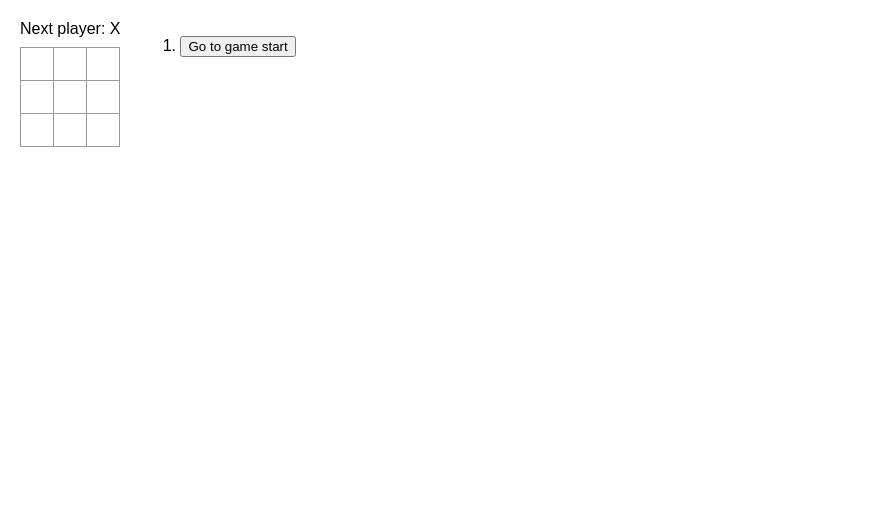
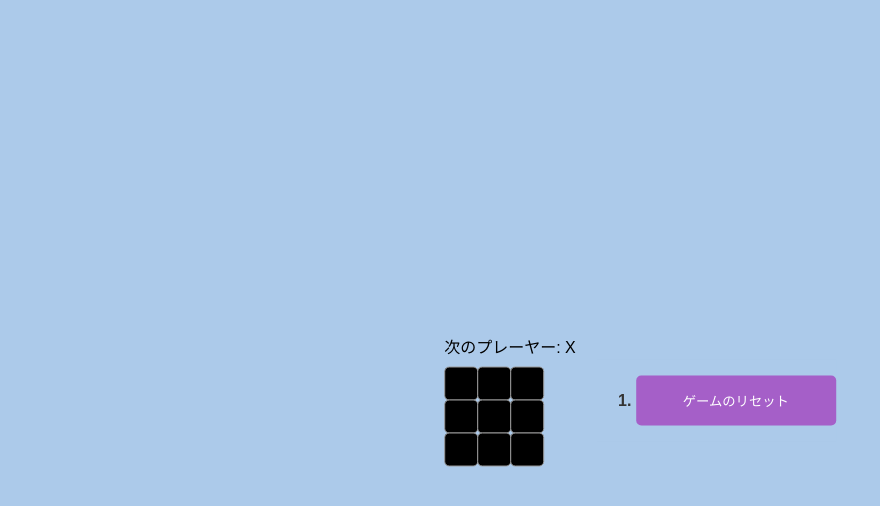
Before and after one commit to halim-kim/react, a React (Create React App) app: page / in a window 1280 px wide. Shown: the top 506 px of the page, without its empty margins (0-880 px from the left). Built offline with nearby package versions, Linux system fonts and the light colour scheme.

Commit message:
css added and clear game info

```diff
--- a/src/App.js
+++ b/src/App.js
@@ -28,10 +28,10 @@ function Board( {xIsNext, squares, onPlay}) {
   const winner = calculateWinner(squares);
   let status;
   if (winner) {
-    status = 'Winner: ' + winner;
+    status = '勝者: ' + winner;
   }
   else {
-    status = 'Next player: ' + (xIsNext ? 'X' : 'O');
+    status = '次のプレーヤー: ' + (xIsNext ? 'X' : 'O');
   }
 
   return (
@@ -96,17 +96,25 @@ export default function Game() {
   const moves = history.map((squares, move) => {
     let description;
     if (move > 0) {
-      description = 'Go to move #' + move;
+      description = '指し手 #' + move + 'に戻る';
     } else {
-      description = 'Go to game start';
+      description = 'ゲームのリセット';
     }
+    const clearGameInfo = () => {
+      if (move === 0) {
+        setHistory([Array(9).fill(null)]);
+        setCurrentMove(0);
+      }
+    };
     return (
       <li key={move}>
-        <button onClick={() => jumpTo(move)}>{description}</button>
+        <button onClick={() => {
+          jumpTo(move);
+          clearGameInfo();
+        }}>{description}</button>
       </li>
     );
   });
-
   return (
     <div className="game">
       <div className="game-board">
--- a/src/styles.css
+++ b/src/styles.css
@@ -6,6 +6,7 @@ body {
   font-family: sans-serif;
   margin: 20px;
   padding: 0;
+  background-color: rgb(172, 202, 234); /* Add background color for the whole page */
 }
 
 h1 {
@@ -54,13 +55,15 @@ body {
   font-family: sans-serif;
   margin: 20px;
   padding: 0;
+  background-color: rgb(172, 202, 234); /* Add background color for the whole page */
 }
 
 .square {
-  background: #fff;
+  background: #000; /* Change background color to black */
+  color: #fff; /* Change text color to white */
+  font-size: 28px; /* Increase font size */
   border: 1px solid #999;
   float: left;
-  font-size: 24px;
   font-weight: bold;
   line-height: 34px;
   height: 34px;
@@ -82,9 +85,31 @@ body {
 }
 .game {
   display: flex;
-  flex-direction: row;
+  justify-content: center; /* Align items horizontally to the center */
+  align-items: center; /* Align items vertically to the center */
 }
 
 .game-info {
-  margin-left: 20px;
+  margin-left: 20px; /* Adjust margin as needed */
+  font-weight: bold; /* Add or modify font-weight */
+  color: #333; /* Change text color */
+  background:rgb(172, 202, 234); /* Change background color to a simple one */
 }
+
+button {
+  background-color: #a55fc8; /* Change background color */
+  color: white; /* Change text color */
+  padding: 15px 30px; /* Adjust padding to change button size */
+  border: none;
+  cursor: pointer;
+  border-radius: 5px; /* Add border radius for rounded corners */
+  width: 200px; /* Set a fixed width for all buttons */
+  height: 50px; /* Set a specific height for all buttons */
+}
+
+#root {
+  position: absolute;
+  top: 50%;
+  left: 50%;
+  transform: translate(-50%, -50%);
+}
```
